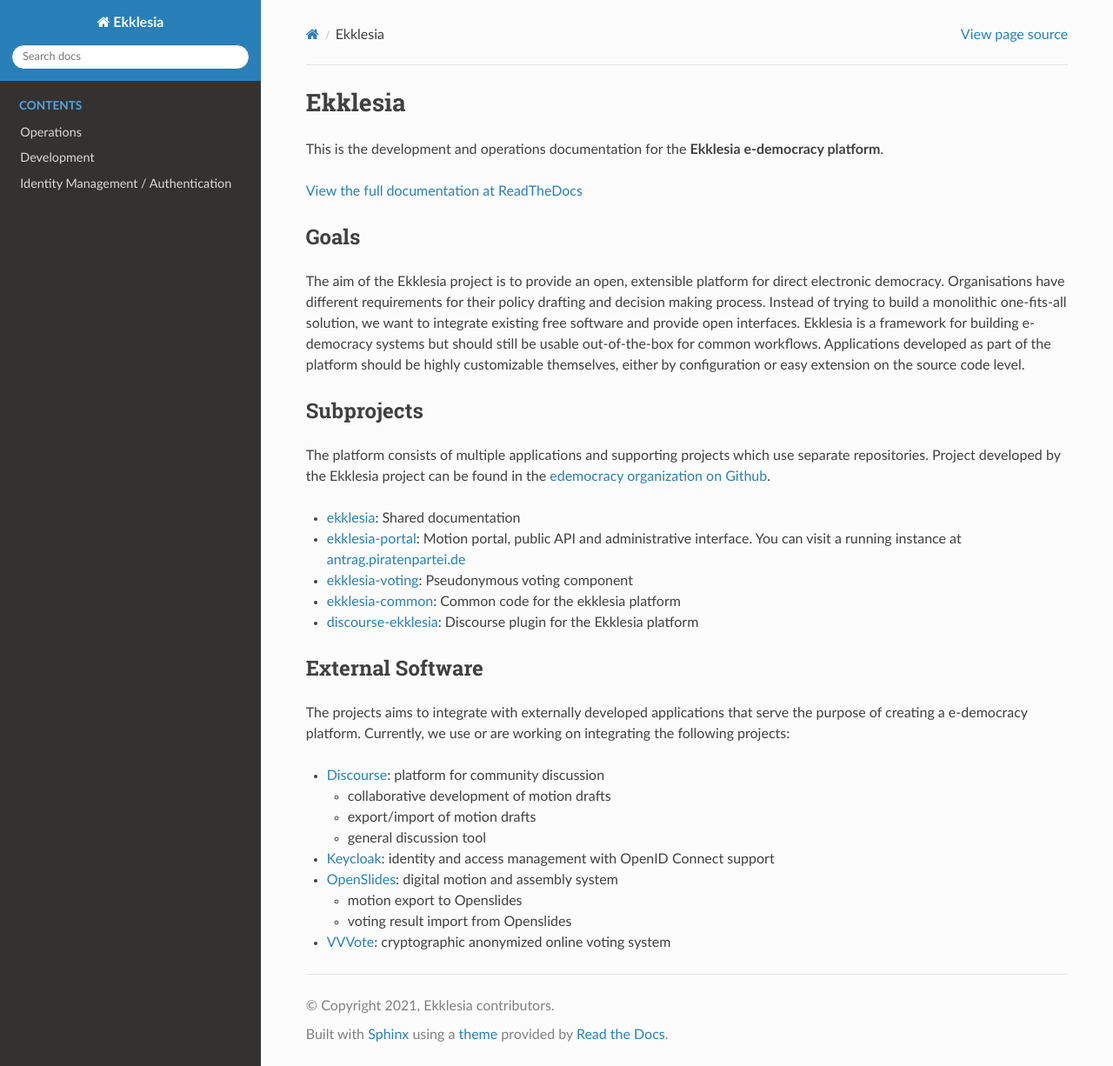
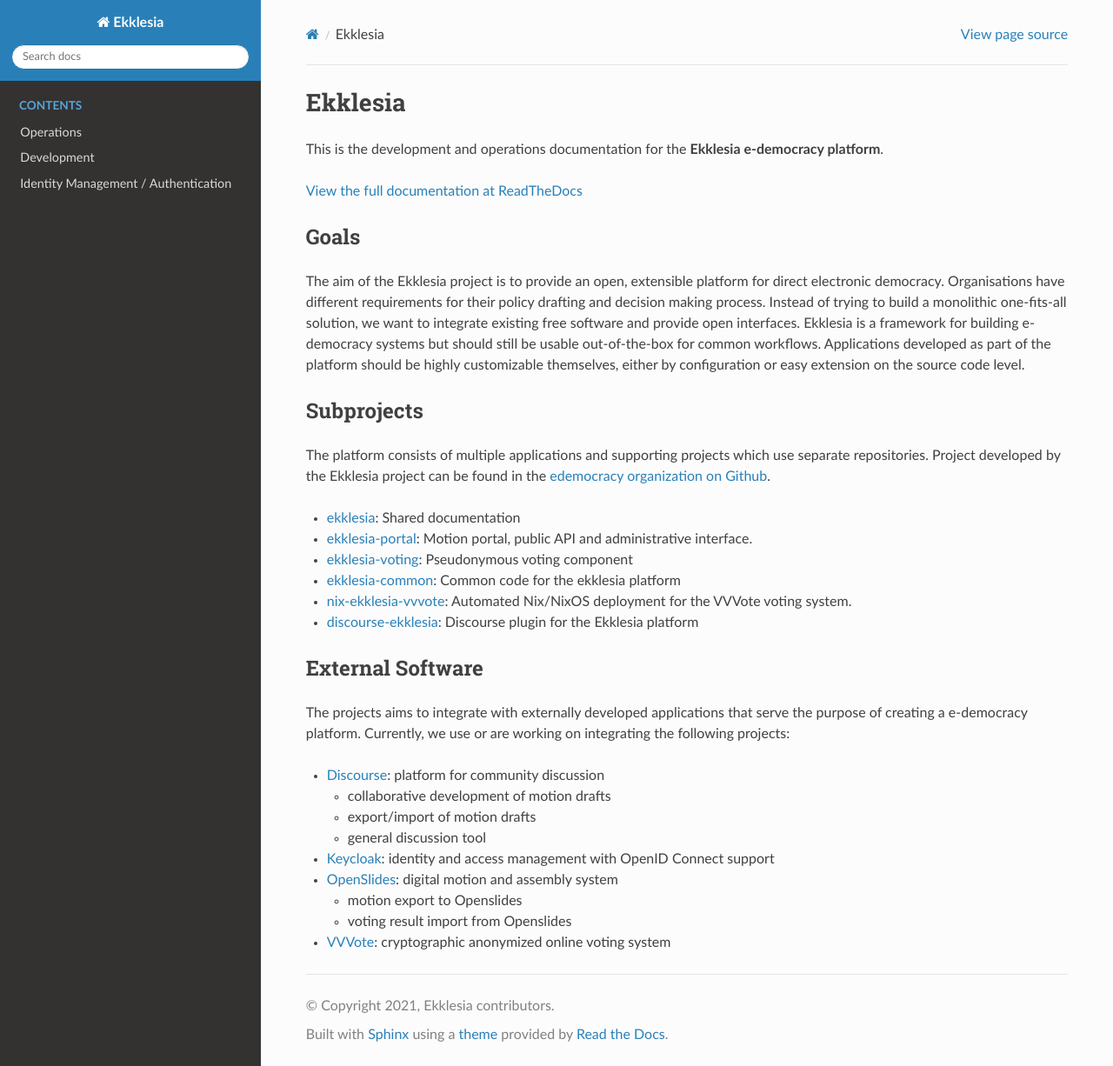
Before and after one commit to edemocracy/ekklesia, a Sphinx documentation site: the page built from docs/README.rst, in a window 1280 px wide and 1226 px high. Shown: the whole window at 87% size. Built offline with Sphinx 7.4.7 and the Read the Docs theme 2.0.0, drawn with Linux system fonts in a browser that asks for light colours.

Commit message:
Some cleanups in automatically converted source

```diff
--- a/docs/README.rst
+++ b/docs/README.rst
@@ -25,16 +25,17 @@
 separate repositories. Project developed by the Ekklesia project can be found in the
 `edemocracy organization on Github <https://github.com/edemocracy>`_.
 
--  `ekklesia <https://github.com/edemocracy/ekklesia>`__:
+-  `ekklesia <https://github.com/edemocracy/ekklesia>`_:
    Shared documentation
--  `ekklesia-portal <https://github.com/edemocracy/ekklesia-portal>`__:
-   Motion portal, public API and administrative interface. You can visit a running instance at
-   `antrag.piratenpartei.de <https://antrag.piratenpartei.de>`__
--  `ekklesia-voting <https://github.com/edemocracy/ekklesia-voting>`__:
+-  `ekklesia-portal <https://github.com/edemocracy/ekklesia-portal>`_:
+   Motion portal, public API and administrative interface.
+-  `ekklesia-voting <https://github.com/edemocracy/ekklesia-voting>`_:
    Pseudonymous voting component
--  `ekklesia-common <https://github.com/edemocracy/ekklesia-common>`__:
+-  `ekklesia-common <https://github.com/edemocracy/ekklesia-common>`_:
    Common code for the ekklesia platform
--  `discourse-ekklesia <https://github.com/edemocracy/discourse-ekklesia>`__:
+-  `nix-ekklesia-vvvote <https://github.com/edemocracy/nix-ekklesia-vvvote>`_:
+   Automated Nix/NixOS deployment for the VVVote voting system.
+-  `discourse-ekklesia <https://github.com/edemocracy/discourse-ekklesia>`_:
    Discourse plugin for the Ekklesia platform
 
 
@@ -45,20 +46,20 @@
 that serve the purpose of creating a e-democracy platform. Currently, we
 use or are working on integrating the following projects:
 
--  `Discourse <https://discourse.org>`__: platform for community
+-  `Discourse <https://discourse.org>`_: platform for community
    discussion
 
    -  collaborative development of motion drafts
    -  export/import of motion drafts
    -  general discussion tool
 
--  `Keycloak <https://keycloak.org>`__: identity and access management
+-  `Keycloak <https://keycloak.org>`_: identity and access management
    with OpenID Connect support
--  `OpenSlides <https://openslides.org>`__: digital motion and assembly
+-  `OpenSlides <https://openslides.org>`_: digital motion and assembly
    system
 
    -  motion export to Openslides
    -  voting result import from Openslides
 
--  `VVVote <https://github.com/vvvote/vvvote>`__: cryptographic
+-  `VVVote <https://github.com/vvvote/vvvote>`_: cryptographic
    anonymized online voting system
```
